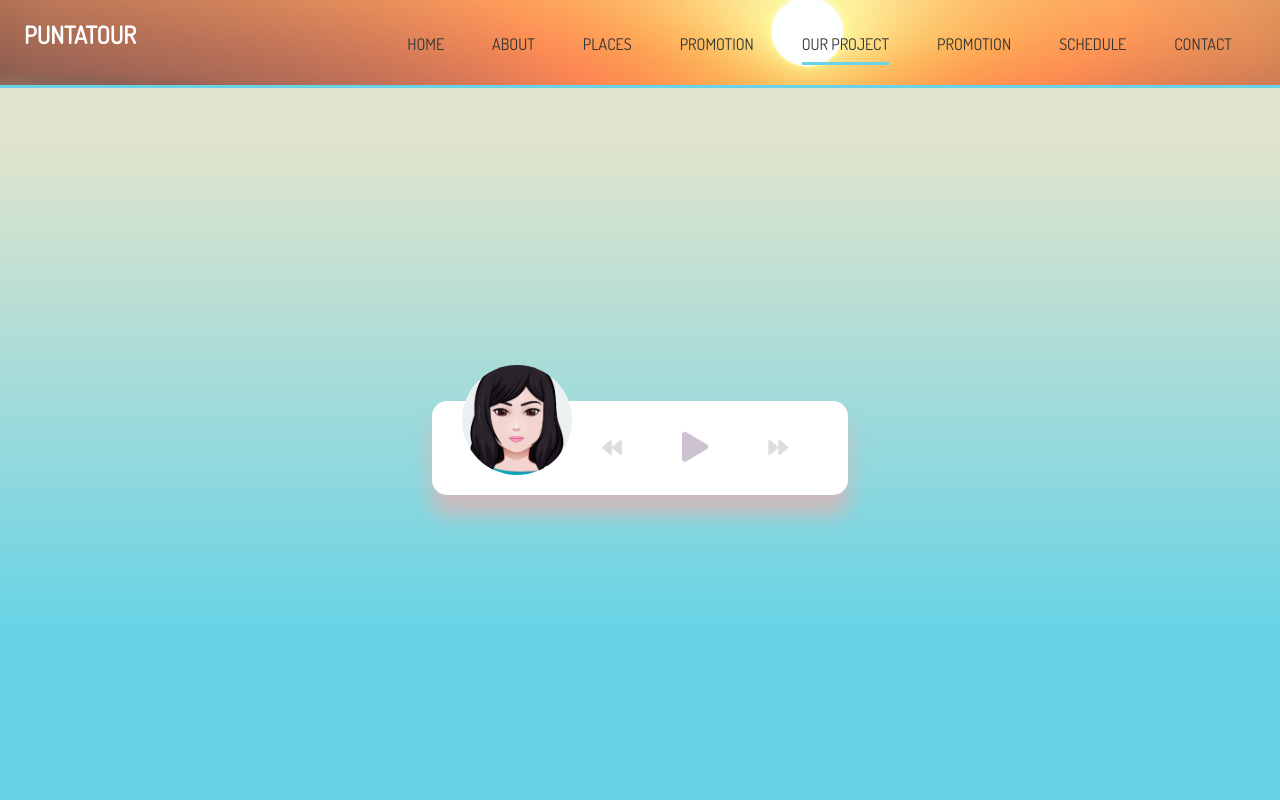
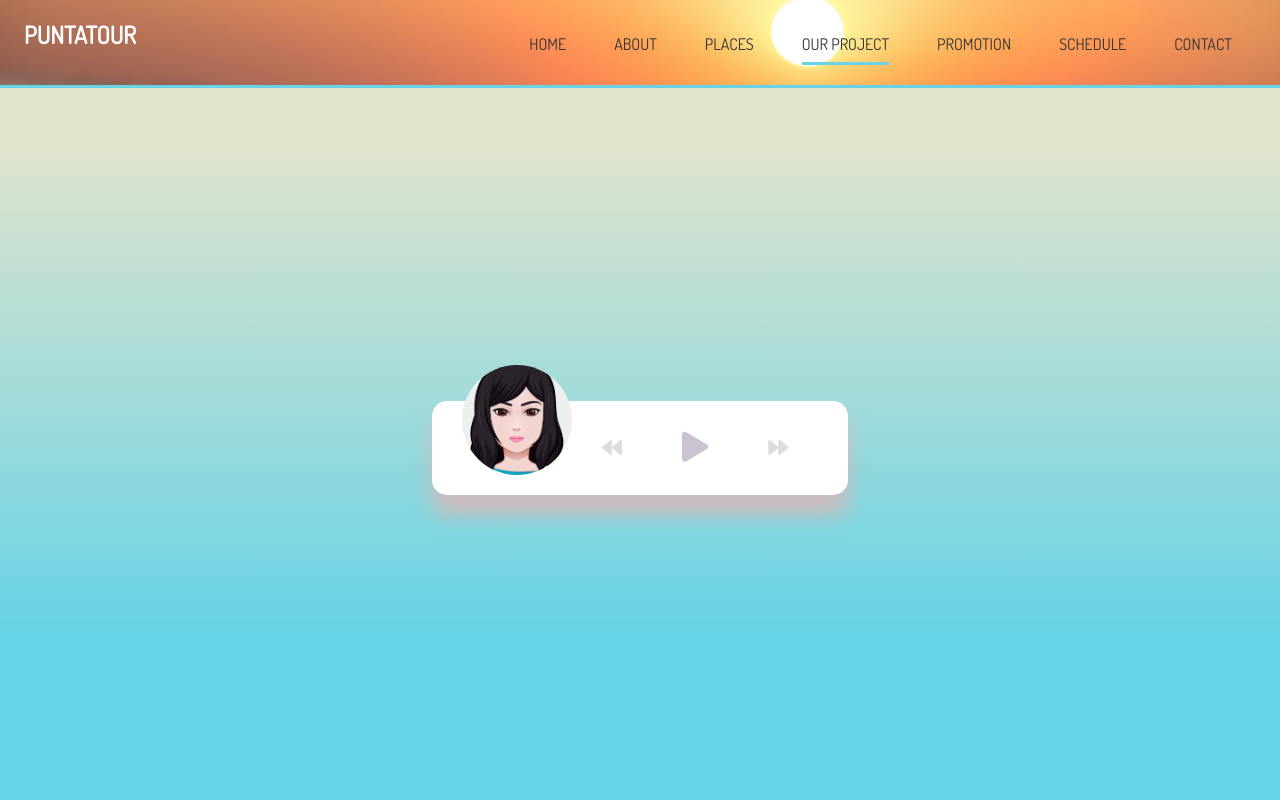
Before and after one commit to MrDavidson23/PuntaTour, a plain HTML site: page our.html in a window 1280 px wide. Shown: the top 800 px of the page. Drawn offline with Linux system fonts and the light colour scheme.

Commit message:
Change nav bug

```diff
--- a/our.html
+++ b/our.html
@@ -26,7 +26,6 @@
             <li><a href="index.html">Home</a></li>
             <li><a href="about.html">About</a></li>
             <li><a href="places.html">Places</a></li>
-            <li><a href="promotion.html">Promotion</a></li>
             <li><a href="our.html" class="current">Our Project</a></li>
             <li><a href="promotion.html">Promotion</a></li>
             <li><a href="schedule.html">Schedule</a></li>
```
